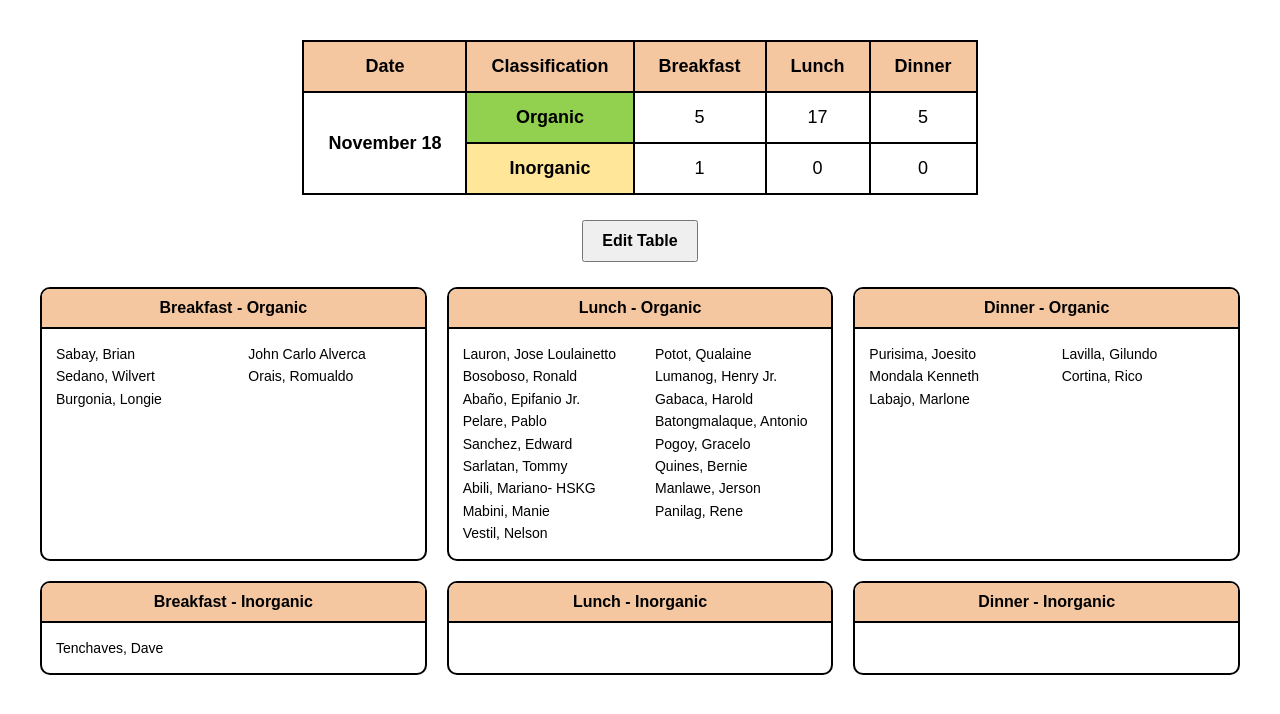
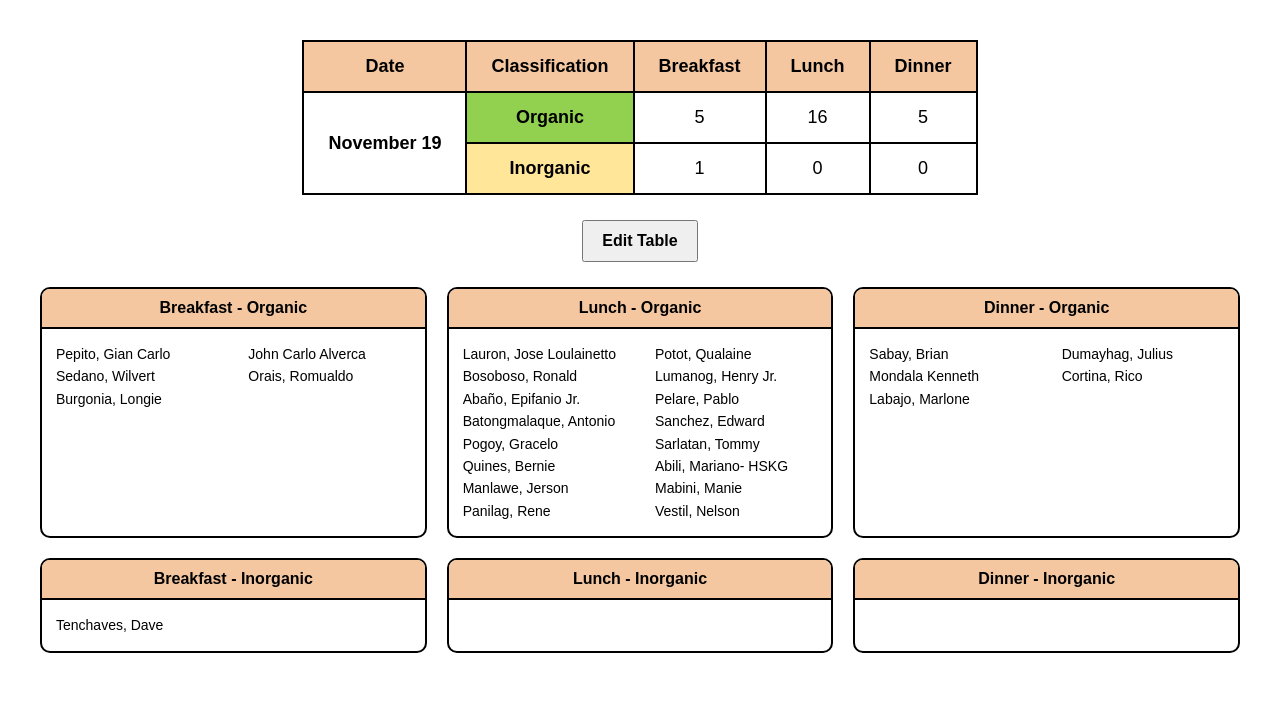
Before and after one commit to eelvinb/mealstub, a plain HTML site: page index.html in a window 1280 px wide. Drawn offline with Linux system fonts and the light colour scheme.

Commit message:
update report

```diff
--- a/index.html
+++ b/index.html
@@ -117,7 +117,7 @@ td {
 
     <td rowspan="2" class="date-cell">
       November
-      18
+      19
     </td>
 
     <td class="organic">
@@ -129,7 +129,7 @@ td {
     </td>
 
     <td>
-      17
+      16
     </td>
 
     <td>
@@ -175,7 +175,7 @@ td {
     </div>
 
     <div class="names">
-     <div>Sabay, Brian</div><div>John Carlo Alverca</div><div>Sedano, Wilvert</div><div>Orais, Romualdo</div><div>Burgonia, Longie</div>
+     <div>Pepito, Gian Carlo</div><div>John Carlo Alverca</div><div>Sedano, Wilvert</div><div>Orais, Romualdo</div><div>Burgonia, Longie</div>
     </div>
   </div>
 
@@ -185,7 +185,7 @@ td {
     </div>
 
     <div class="names">
-      <div>Lauron, Jose Loulainetto</div><div>Potot, Qualaine</div><div>Bosoboso, Ronald</div><div>Lumanog, Henry Jr.</div><div>Abaño, Epifanio Jr.</div><div>Gabaca, Harold</div><div>Pelare, Pablo</div><div>Batongmalaque, Antonio</div><div>Sanchez, Edward</div><div>Pogoy, Gracelo</div><div>Sarlatan, Tommy</div><div>Quines, Bernie</div><div>Abili, Mariano- HSKG</div><div>Manlawe, Jerson</div><div>Mabini, Manie</div><div>Panilag, Rene</div><div>Vestil, Nelson</div>
+      <div>Lauron, Jose Loulainetto</div><div>Potot, Qualaine</div><div>Bosoboso, Ronald</div><div>Lumanog, Henry Jr.</div><div>Abaño, Epifanio Jr.</div><div>Pelare, Pablo</div><div>Batongmalaque, Antonio</div><div>Sanchez, Edward</div><div>Pogoy, Gracelo</div><div>Sarlatan, Tommy</div><div>Quines, Bernie</div><div>Abili, Mariano- HSKG</div><div>Manlawe, Jerson</div><div>Mabini, Manie</div><div>Panilag, Rene</div><div>Vestil, Nelson</div>
     </div>
   </div>
 
@@ -195,7 +195,7 @@ td {
     </div>
 
     <div class="names">
-      <div>Purisima, Joesito</div><div>Lavilla, Gilundo</div><div>Mondala Kenneth</div><div>Cortina, Rico</div><div>Labajo, Marlone</div>
+      <div>Sabay, Brian</div><div>Dumayhag, Julius</div><div>Mondala Kenneth</div><div>Cortina, Rico</div><div>Labajo, Marlone</div>
     </div>
   </div>
 
```
